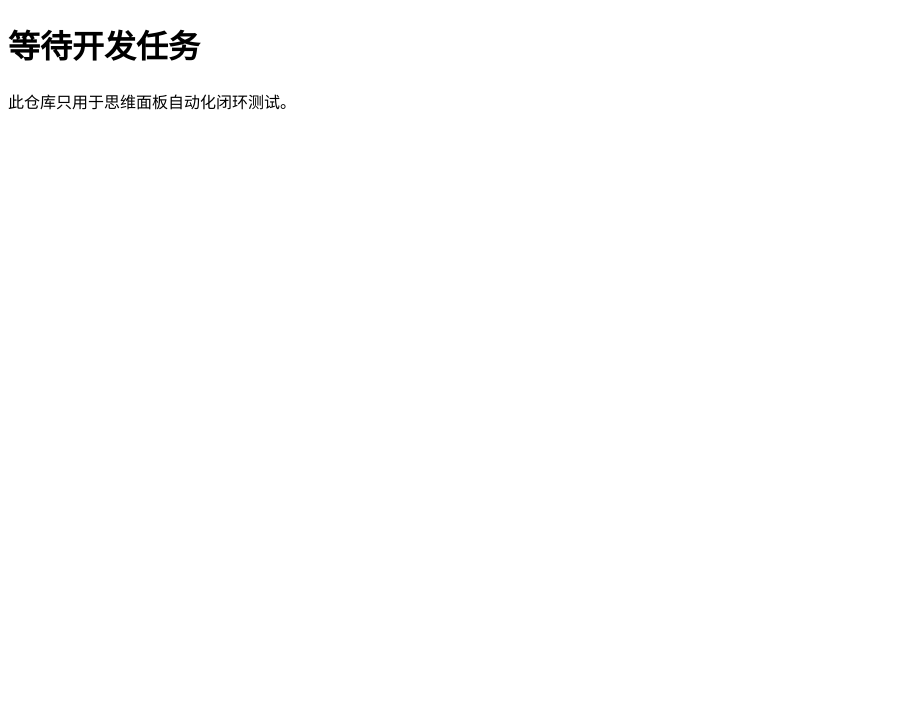
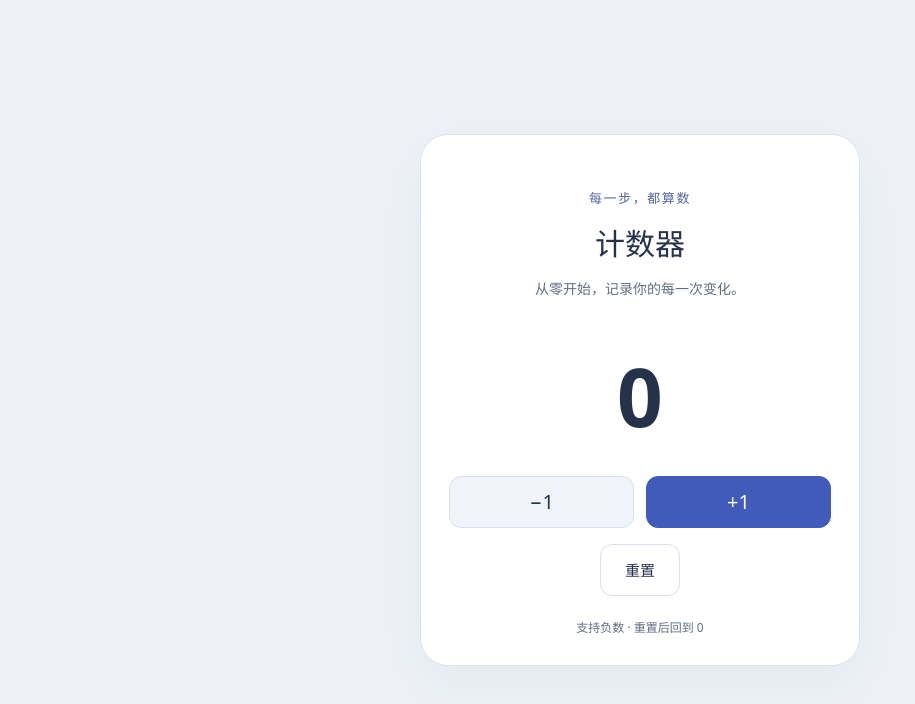
Before and after one commit to rongchang606-a11y/thinking-panel-v02-sandbox-20261116, a website: page index.html in a window 1280 px wide. Shown: the whole page, without its empty margins (0-915 px from the left). Drawn offline with Linux system fonts and the light colour scheme.

Commit message:
Task cebc8454 cycle 1: 飞书入口验证 · 计数器

```diff
--- a/index.html
+++ b/index.html
@@ -1 +1,110 @@
-<!doctype html><html lang="zh-CN"><head><meta charset="UTF-8"><meta name="viewport" content="width=device-width,initial-scale=1"><title>V0.2 独立开发测试项目</title></head><body><main id="app"><h1>等待开发任务</h1><p>此仓库只用于思维面板自动化闭环测试。</p></main></body></html>
+<!doctype html>
+<html lang="zh-CN">
+<head>
+  <meta charset="UTF-8">
+  <meta name="viewport" content="width=device-width,initial-scale=1">
+  <title>计数器 · 思维面板</title>
+  <style>
+:root {
+  font-family: system-ui, -apple-system, "Segoe UI", sans-serif;
+  color: #24324a;
+  background: #eef2f8;
+  font-synthesis: none;
+}
+* { box-sizing: border-box; }
+body {
+  margin: 0;
+  min-height: 100vh;
+  min-height: 100svh;
+  display: grid;
+  place-items: center;
+  padding: 24px;
+}
+.counter {
+  width: min(100%, 440px);
+  padding: 40px 28px 28px;
+  border: 1px solid #dce3ef;
+  border-radius: 28px;
+  background: #fff;
+  box-shadow: 0 20px 60px #24324a0d;
+  text-align: center;
+}
+.eyebrow { color: #5366a3; font-size: 13px; letter-spacing: .12em; }
+h1 { margin: 12px 0; font-size: 30px; }
+.description, .hint { color: #606e84; line-height: 1.6; }
+.description { font-size: 14px; }
+output {
+  display: block;
+  padding: 26px 0;
+  font-size: clamp(44px, 12vw, 80px);
+  font-weight: 650;
+  font-variant-numeric: tabular-nums;
+  overflow-wrap: anywhere;
+}
+.actions { display: flex; gap: 12px; }
+button {
+  min-height: 52px;
+  border: 1px solid #d9e0ec;
+  border-radius: 12px;
+  background: #f0f3f9;
+  color: #24324a;
+  font: inherit;
+  font-size: 20px;
+  cursor: pointer;
+}
+.actions button { flex: 1; min-width: 0; }
+button:hover { background: #e1e7f3; }
+button:active { transform: translateY(1px); }
+button:focus-visible { outline: 3px solid #bd6a13; outline-offset: 4px; }
+.primary { background: #405bba; border-color: #405bba; color: white; }
+.primary:hover { background: #324a9f; }
+.reset { margin-top: 16px; padding: 0 24px; background: white; font-size: 15px; }
+.hint { margin: 22px 0 0; font-size: 12px; }
+@media (max-width: 360px) {
+  body { padding: 12px; }
+  .counter { padding: 28px 18px; }
+}
+</style>
+  <script type="module">
+export function createCounter() {
+  let value = 0;
+  return {
+    get value() { return value; },
+    increment() { return ++value; },
+    decrement() { return --value; },
+    reset() { value = 0; return value; },
+  };
+}
+
+export function mountCounter(root) {
+  const counter = createCounter();
+  const output = root.querySelector('#count');
+  const render = () => { output.textContent = String(counter.value); };
+  for (const action of ['increment', 'decrement', 'reset']) {
+    root.querySelector(`#${action}`).addEventListener('click', () => {
+      counter[action]();
+      render();
+    });
+  }
+  render();
+  return counter;
+}
+
+if (typeof document !== "undefined") mountCounter(document);
+</script>
+</head>
+<body>
+  <main class="counter" aria-labelledby="title">
+    <p class="eyebrow">每一步，都算数</p>
+    <h1 id="title">计数器</h1>
+    <p class="description">从零开始，记录你的每一次变化。</p>
+    <output id="count" aria-live="polite" aria-atomic="true" aria-label="当前计数">0</output>
+    <div class="actions" role="group" aria-label="调整计数">
+      <button id="decrement" type="button" aria-label="减一">−1</button>
+      <button id="increment" class="primary" type="button" aria-label="加一">+1</button>
+    </div>
+    <button id="reset" class="reset" type="button">重置</button>
+    <p class="hint">支持负数 · 重置后回到 0</p>
+  </main>
+</body>
+</html>
```
Also changed, not shown: tests/counter.test.mjs (added, +76 -0 lines), README.md.
